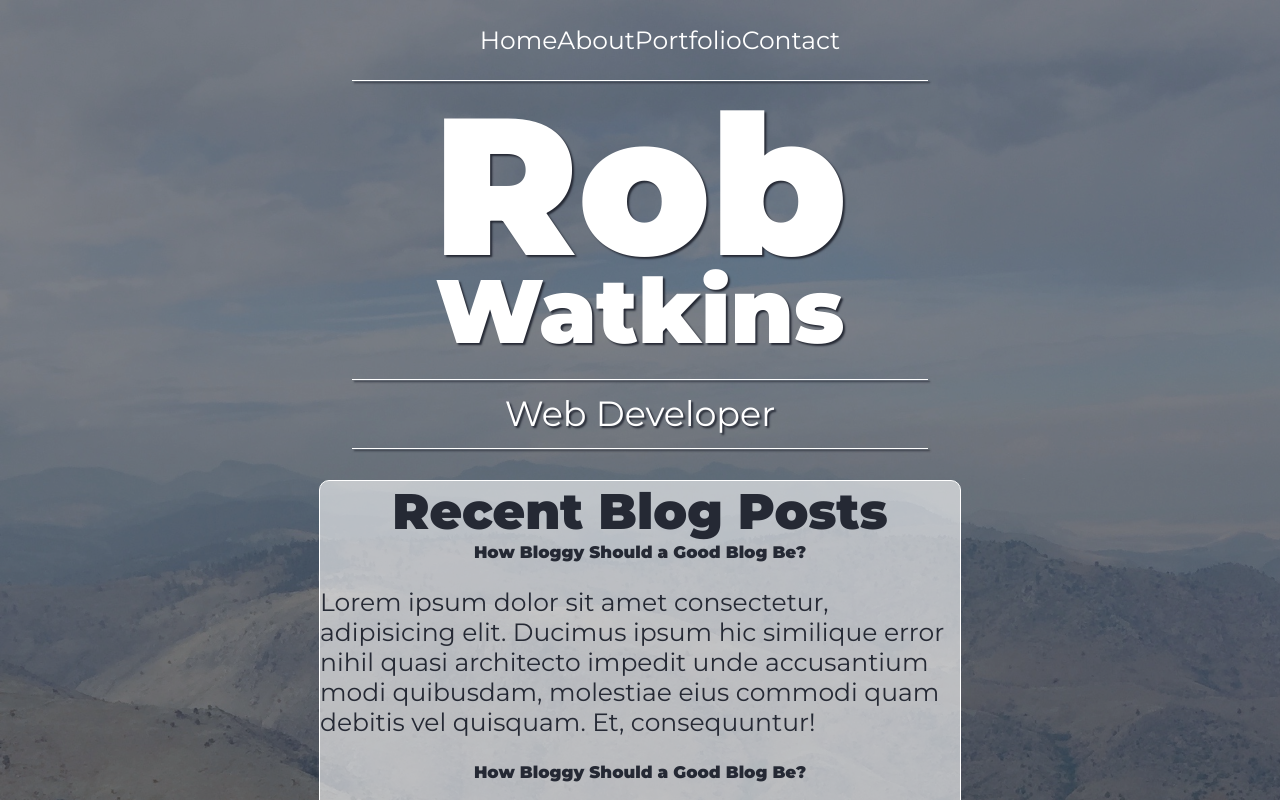
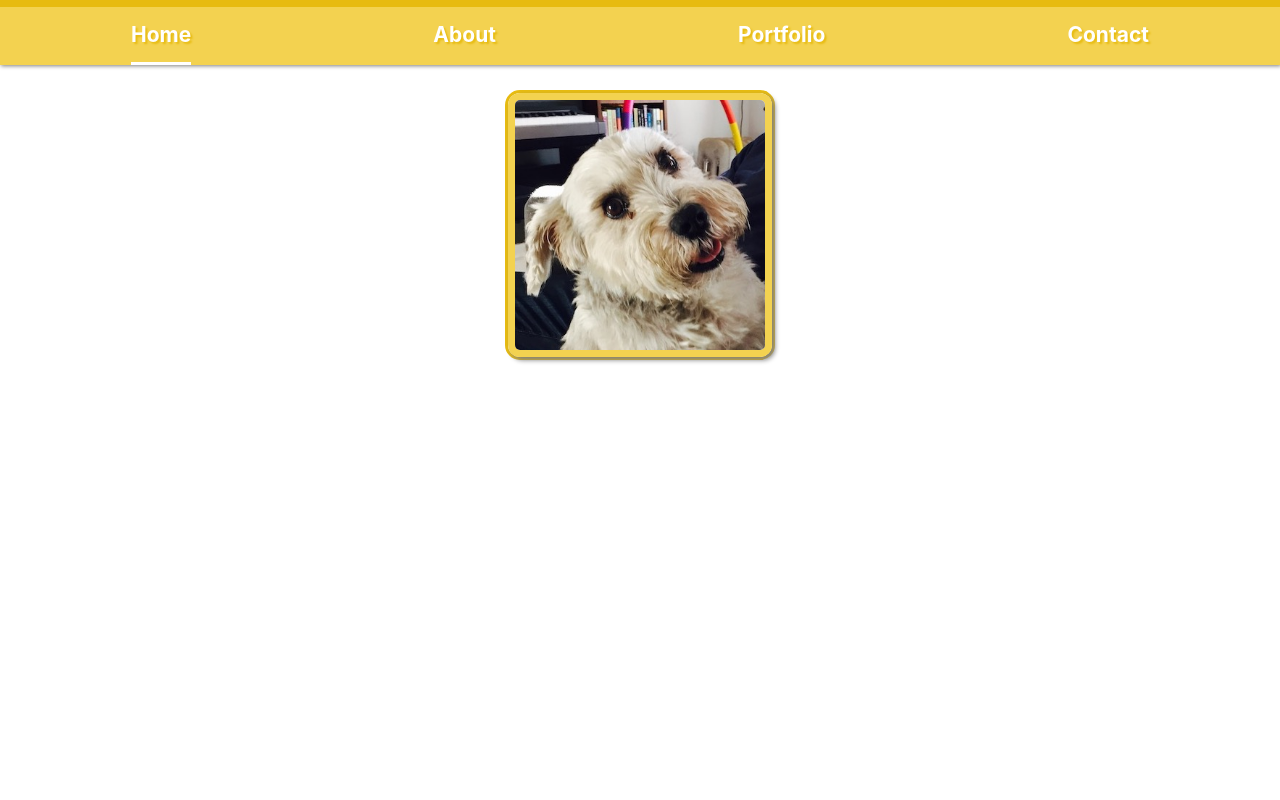
Before and after one commit to robpwatkins/FirstTry-robpwatkins, a React (Create React App) app: page / in a window 1280 px wide. Shown: the top 800 px of the page. Built offline with nearby package versions, Linux system fonts and the light colour scheme.

Commit message:
oh we got some traction baby

```diff
--- a/src/App.css
+++ b/src/App.css
@@ -2,7 +2,7 @@
   height: 100vh;
   /* min-height: 100vh; */
   font-size: calc(10px + 2vmin);
-  color: white;
+  color: black;
 }
 
 h1, h2, h3, h4, h5, h6 {
--- a/src/App.js
+++ b/src/App.js
@@ -1,15 +1,15 @@
 import React from 'react';
-import './App.css';
+// import './App.css';
 // import './reset.css';
-import Homepage from './components/Homepage';
+// import Homepage from './components/Homepage';
 import HomePageFirstTry from './components/HomePageFirstTry';
-import './FirstTry.css'
-import About from './components/About';
+import './FirstTry.css';
+// import About from './components/About';
 
 function App() {
   return (
     <div className="App">
-      <Homepage />
+      <HomePageFirstTry />
     </div>
   );
 }
--- a/src/FirstTry.css
+++ b/src/FirstTry.css
@@ -0,0 +1,97 @@
+.App {
+  height: 100vh;
+  /* min-height: 100vh; */
+  font-size: calc(10px + 2vmin);
+  background: white;
+}
+
+h1, h2, h3, h4, h5, h6, hr {
+  margin: 0;
+}
+
+header {
+  height: 65px;
+  background: #f3d250;
+  box-shadow: 1px 1px 4px gray;
+}
+
+hr {
+  border: 0;
+  border-top: 7px solid #e7bb10;
+}
+
+nav {
+  margin: 0;
+}
+
+ul {
+  display: flex;
+  height: 58px;
+  justify-content: space-around;
+  /* align-items: center; */
+  margin: 0;
+  padding: 0 10px;
+  color: white;
+  font-size: 21px;
+  font-weight: bold;
+  list-style-type: none;
+  text-shadow: 2px 2px 2px #e7bb10;
+}
+
+li {
+  height: 55px;
+  line-height: 55px;
+}
+
+.home {
+  border-bottom: 3px solid white;
+}
+
+.main-container {
+  display: flex;
+  flex-direction: column;
+  align-items: center;
+  padding-top: 25px;
+}
+
+.face-box {
+  border: 3px solid #e7bb10;
+  border-radius: 15px;
+}
+
+.inner-face {
+  height: 250px;
+  width: 250px;
+  border: 7px solid #f3d250;
+  border-radius: 12px;
+  box-shadow: 3px 3px 5px gray;
+}
+
+img {
+  height: 250px;
+  border-radius: 5px;
+}
+
+.name-box {
+  /* display: flex; */
+  /* align-items: center; */
+  font-size: 55px;
+  font-weight: bold;
+  color: #90ccf4;
+  text-shadow: 2px 2px 2px #5da2d5;
+}
+
+.hr-dev {
+  width: 350px;
+  border-top: 2px solid #90ccf4;
+  box-shadow: 1px 1px 2px #5da2d5;
+}
+
+.web-dev {
+  display: flex;
+  align-items: center;
+  font-size: 35px;
+  font-weight: bold;
+  color: #90ccf4;
+  text-shadow: 2px 2px 2px #5da2d5;
+}
--- a/src/components/HomePageFirstTry.js
+++ b/src/components/HomePageFirstTry.js
@@ -1,9 +1,33 @@
 import React from 'react';
+import Bill from '../img/Bill-thumb.jpg';
 
 const HomePageFirstTry = () => (
   <div>
-    <h1>HomePageFirstTry, here.</h1>
-    <h4>Sup from an h4.</h4>
+    <header>
+      <hr/>
+      <nav>
+        <ul>
+          <li className="home">Home</li>
+          <li className="about">About</li>
+          <li className="portfolio">Portfolio</li>
+          <li className="contact">Contact</li>
+        </ul>
+      </nav>
+    </header>
+    <div className="main-container">
+      <div className="face-box">
+        <div className="inner-face">
+          <img src={Bill} alt=""/>
+        </div>
+      </div>
+      {/* <div className="name-box">
+        Rob Watkins
+      </div>
+      <hr className="hr-dev"/>
+      <div className="web-dev">
+        Web Developer
+      </div> */}
+    </div>
   </div>
 )
 
```
Also changed, not shown: src/img/Bill-thumb.jpg (added).
